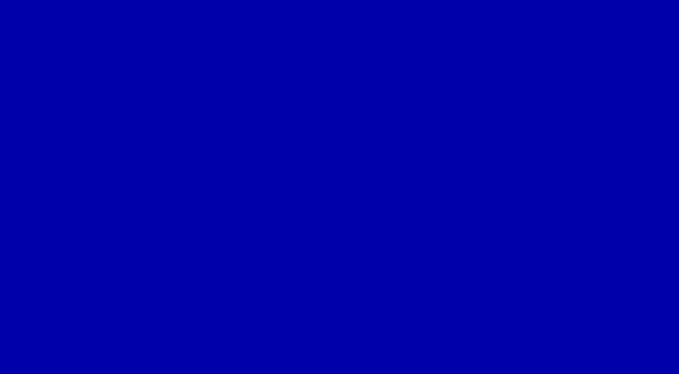
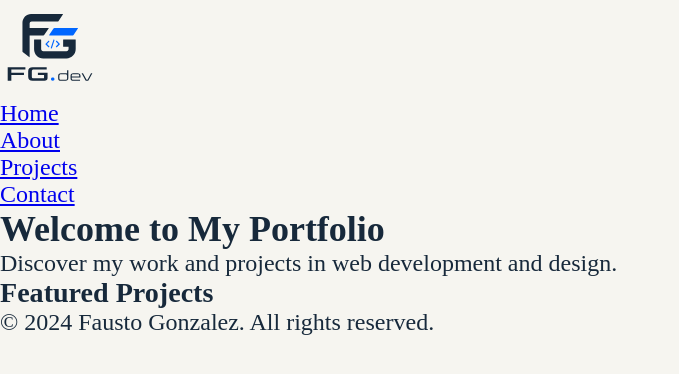
Before and after one commit to fausto-gonzalez/fausto-gonzalez.github.io, a plain HTML site: page index.html in a window 1280 px wide. Shown: the whole page, without its empty margins (0-679 px from the left). Drawn offline with nearby package versions, Linux system fonts and the light colour scheme; a web font is replaced by a local one.

Commit message:
Added font family, logo image, and updated header Also added logo image, logo icon image to assets/images folder and gitignore

```diff
--- a/css/app.css
+++ b/css/app.css
@@ -6,5 +6,13 @@
 }
 
 body {
-  background: #00a;
+  background: #f6f5f0;
+  color: #17293b;
+  font-size: 1.5em;
 }
+
+.logo img {
+  display: block;
+  width: auto;
+  height: 100px;
+}
--- a/index.html
+++ b/index.html
@@ -1,13 +1,61 @@
-<!DOCTYPE html>
+<!doctype html>
 <html lang="en">
   <head>
-  <meta charset="UTF-8">
-  <meta name="viewport" content="width=device-width, initial-scale=1.0">
-  <link rel="stylesheet" href="css/app.css">
+    <meta charset="UTF-8" />
+    <meta name="viewport" content="width=device-width, initial-scale=1.0" />
+
+    <script
+      src="https://code.jquery.com/jquery-4.0.0.js"
+      integrity="sha256-9fsHeVnKBvqh3FB2HYu7g2xseAZ5MlN6Kz/qnkASV8U="
+      crossorigin="anonymous"
+      defer
+      async
+    ></script>
     <script src="js/app.js" defer async></script>
+
+    <link rel="preconnect" href="https://fonts.googleapis.com" />
+    <link rel="preconnect" href="https://fonts.gstatic.com" crossorigin />
+    <link
+      href="https://fonts.googleapis.com/css2?family=Montserrat:ital,wght@0,100..900;1,100..900&family=Story+Script&display=swap"
+      rel="stylesheet"
+    />
+    <link rel="stylesheet" href="css/app.css" />
+
     <title>Fausto Gonzalez | Portfolio</title>
   </head>
+
   <body>
+    <header>
+      <div class="logo">
+        <a href="index.html"><img src="assets/images/logo.svg" alt="Fausto Gonzalez - Home" /></a>
+      </div>
 
+      <nav>
+        <ul class="nav-links">
+          <li><a href="index.html">Home</a></li>
+          <li><a href="about.html">About</a></li>
+          <li><a href="projects.html">Projects</a></li>
+          <li><a href="contact.html">Contact</a></li>
+        </ul>
+      </nav>
+    </header>
+
+    <main>
+      <section class="hero">
+        <h2>Welcome to My Portfolio</h2>
+        <p>Discover my work and projects in web development and design.</p>
+      </section>
+
+      <section class="projects">
+        <h3>Featured Projects</h3>
+        <div class="project-list">
+          <!-- Project items will go here -->
+        </div>
+      </section>
+    </main>
+
+    <footer>
+      <p>&copy; 2024 Fausto Gonzalez. All rights reserved.</p>
+    </footer>
   </body>
 </html>
--- a/js/app.js
+++ b/js/app.js
@@ -1,2 +1 @@
 // JS code here...
-alert("Hello, World!");
```
Also changed, not shown: assets/images/logo-icon.svg (added), assets/images/logo.svg (added), 1 other file. Lines whose indentation alone changed are shown as unchanged.
